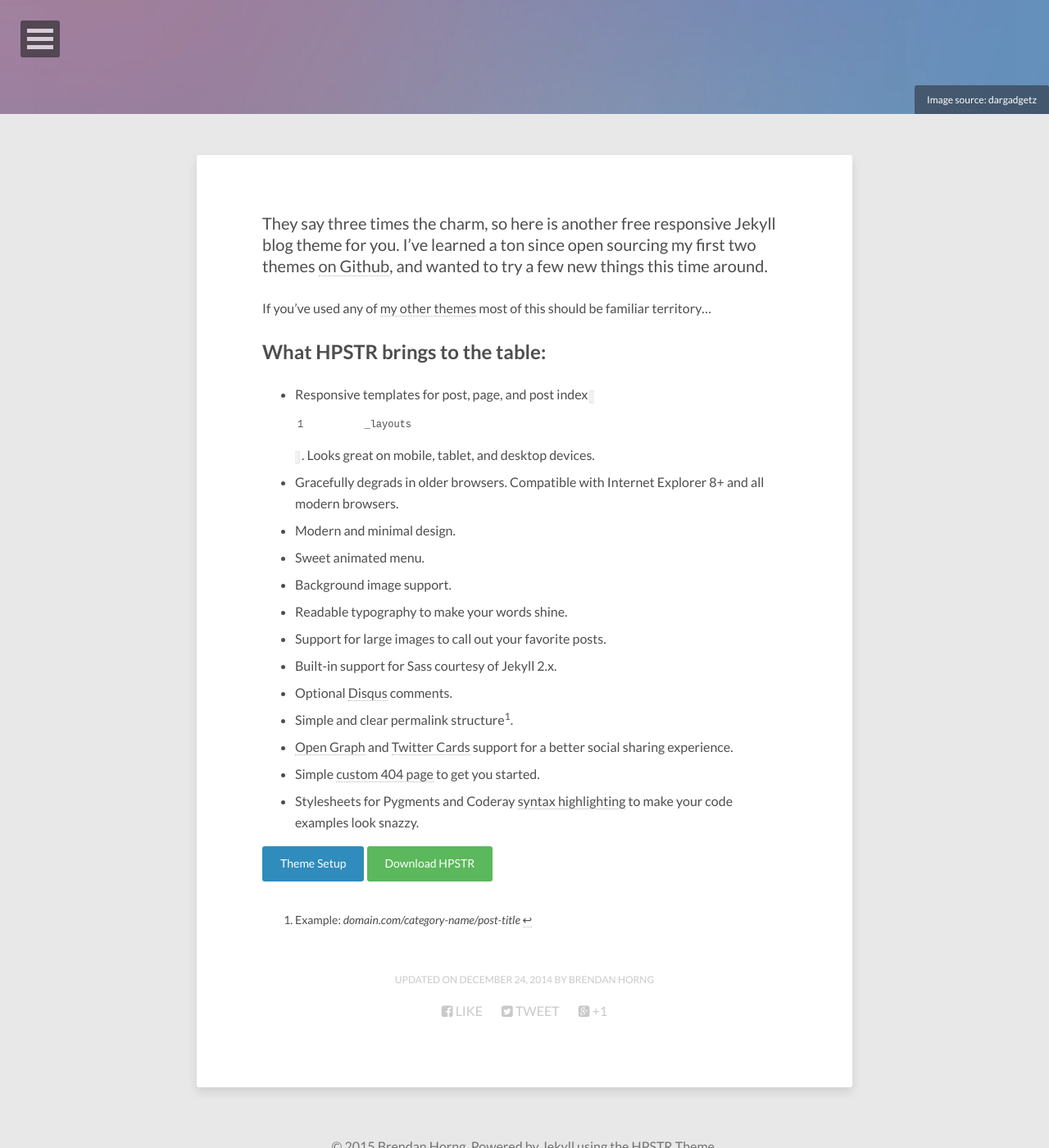
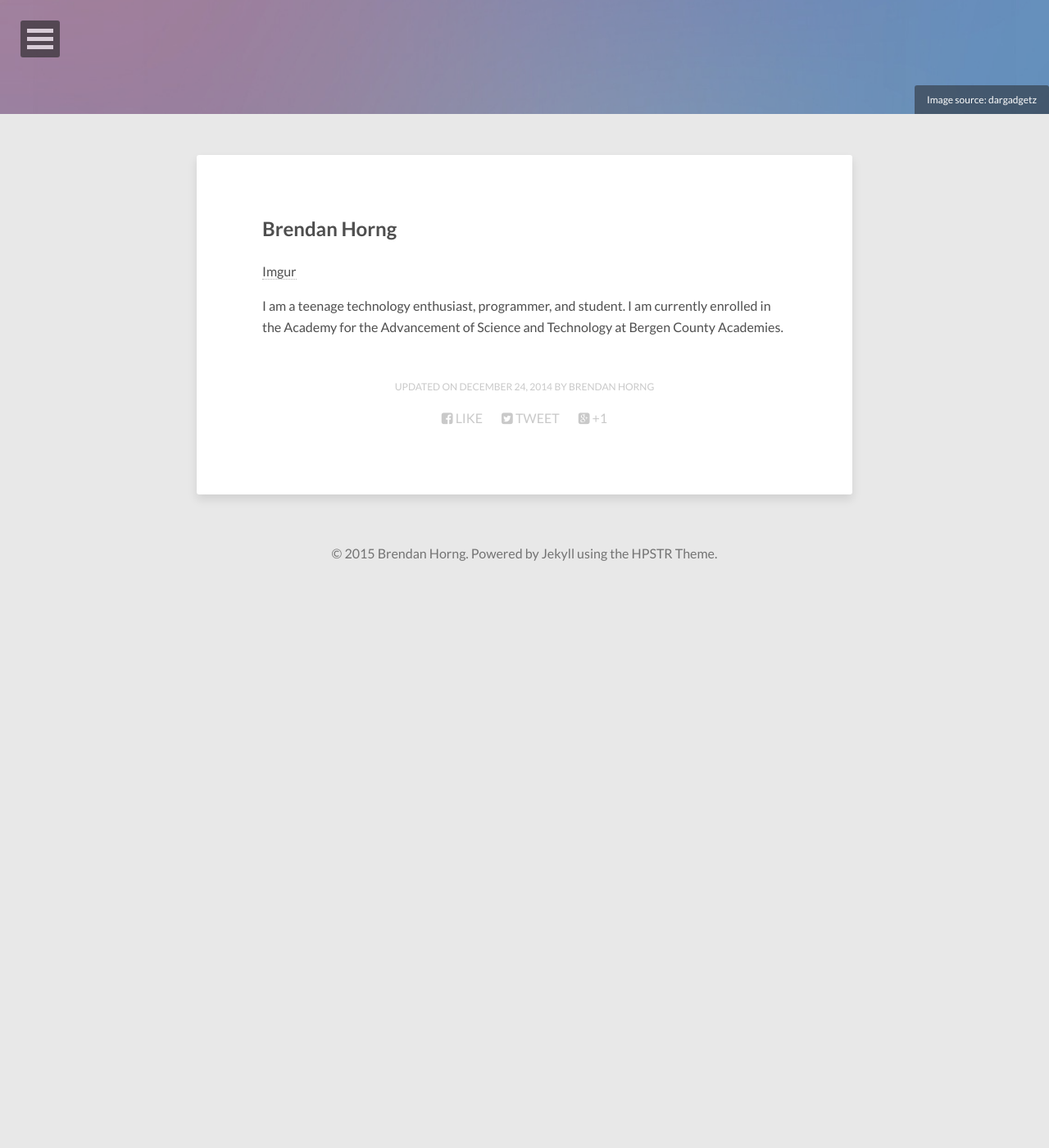
Before and after one commit to Ludusamo/Blog, a Jekyll site: the page built from about/index.md, in a window 1280 px wide and 1400 px high, scrolled down 261 px. Shown: the whole window at 82% size. Built offline with Jekyll 4.4.1, drawn with Linux system fonts in a browser that asks for light colours; nearby versions of some CDN libraries; after the commit the page ends 977 px from its top, so only the background shows below that.

Commit message:
Updated about page.

```diff
--- a/about/index.md
+++ b/about/index.md
@@ -9,26 +9,8 @@ comments: false
 modified: 2014-12-24
 ---
 
-They say three times the charm, so here is another free responsive Jekyll blog theme for you. I've learned a ton since open sourcing my first two themes [on Github](http://github.com/mmistakes), and wanted to try a few new things this time around.
+## Brendan Horng
 
-If you've used any of [my other themes](http://mademistakes.com/work/jekyll-themes/) most of this should be familiar territory...
+[Imgur](http://i.imgur.com/eh0ILs8.png)
 
-## What HPSTR brings to the table:
-
-* Responsive templates for post, page, and post index `_layouts`. Looks great on mobile, tablet, and desktop devices.
-* Gracefully degrads in older browsers. Compatible with Internet Explorer 8+ and all modern browsers.
-* Modern and minimal design.
-* Sweet animated menu.
-* Background image support.
-* Readable typography to make your words shine.
-* Support for large images to call out your favorite posts.
-* Built-in support for Sass courtesy of Jekyll 2.x.
-* Optional [Disqus](http://disqus.com) comments.
-* Simple and clear permalink structure[^1].
-* [Open Graph](https://developers.facebook.com/docs/opengraph/) and [Twitter Cards](https://dev.twitter.com/docs/cards) support for a better social sharing experience.
-* Simple [custom 404 page]({{ site.url }}/404.html) to get you started.
-* Stylesheets for Pygments and Coderay [syntax highlighting]({{ site.url }}/code-highlighting-post/) to make your code examples look snazzy.
-
-<div markdown="0"><a href="{{ site.url }}/theme-setup/" class="btn btn-info">Theme Setup</a> <a href="https://github.com/mmistakes/hpstr-jekyll-theme" class="btn btn-success">Download HPSTR</a></div>
-
-[^1]: Example: *domain.com/category-name/post-title*
+I am a teenage technology enthusiast, programmer, and student. I am currently enrolled in the Academy for the Advancement of Science and Technology at Bergen County Academies.
```
Also changed, not shown: _posts/2011-03-10-sample-post.md (deleted, +0 -101 lines).
